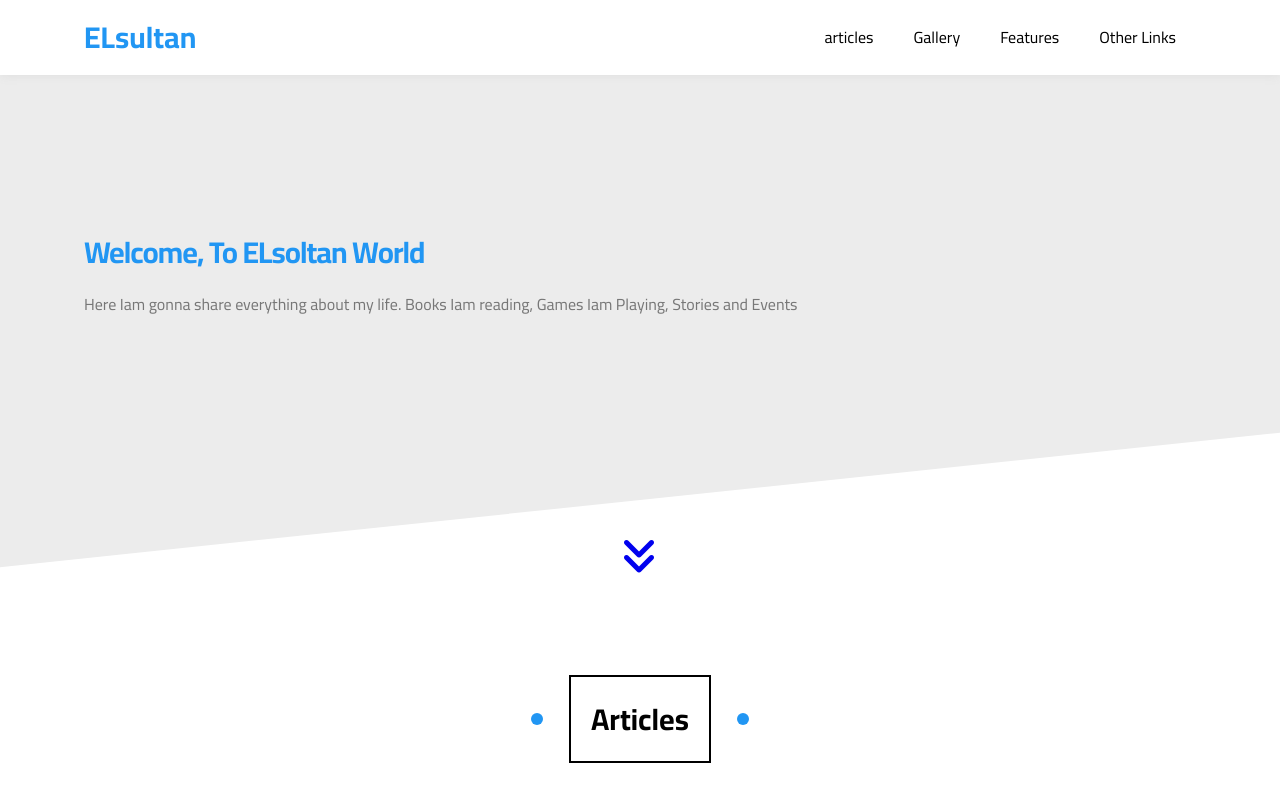
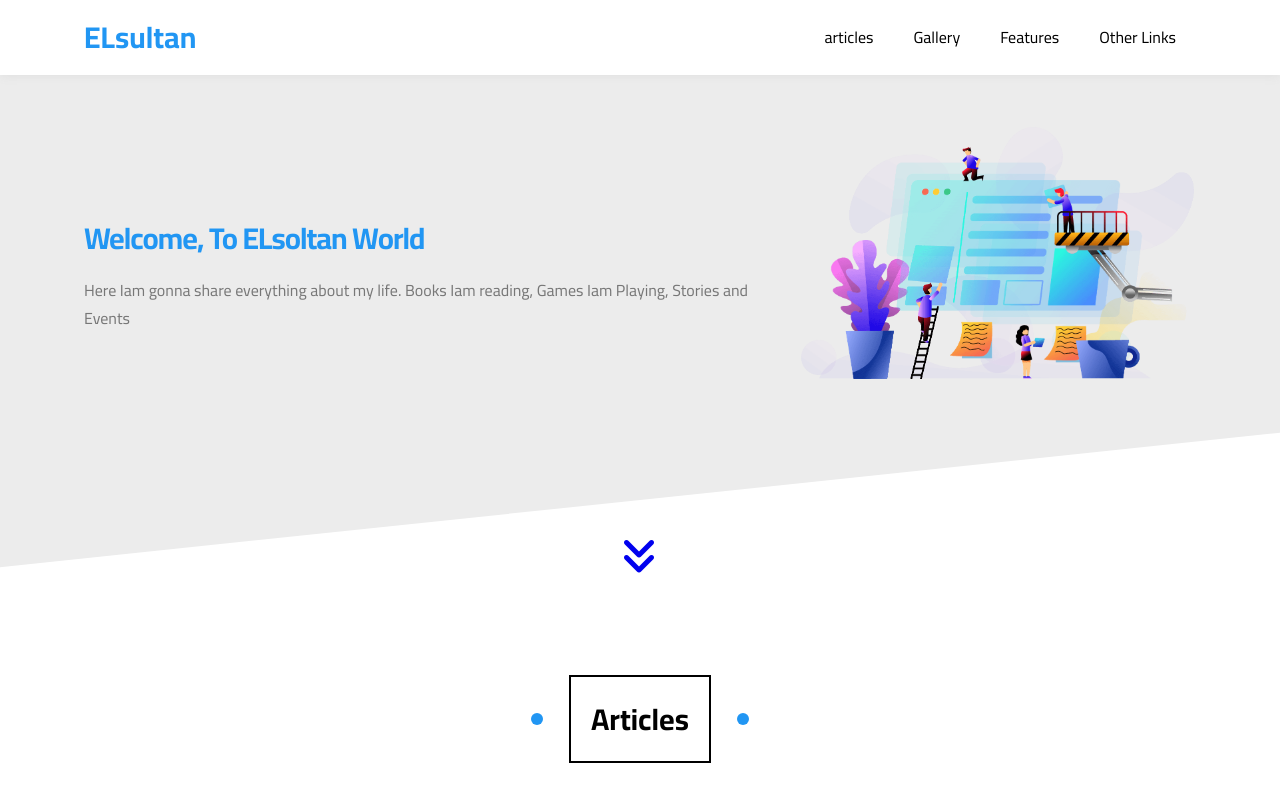
Before and after one commit to Mahmoudredasultan/good_Temblet_for_html_and_Css, a plain HTML site: page index.html in a window 1280 px wide. Shown: the top 800 px of the page. Drawn offline with Linux system fonts and the light colour scheme; the site is published under a folder, as on GitHub Pages, so addresses that start at the root find nothing.

Commit message:
Update index.html

```diff
--- a/index.html
+++ b/index.html
@@ -42,7 +42,7 @@
         <p>Here Iam gonna share everything about my life. Books Iam reading, Games Iam Playing, Stories and Events</p>
       </div>
       <div class="image">
-        <img src="/images/landing-image.png" alt="">
+        <img src="images/landing-image.png" alt="">
       </div>
       <a href="#Articles">
         <i class="fas fa-angle-double-down fa-2x"></i>
```
